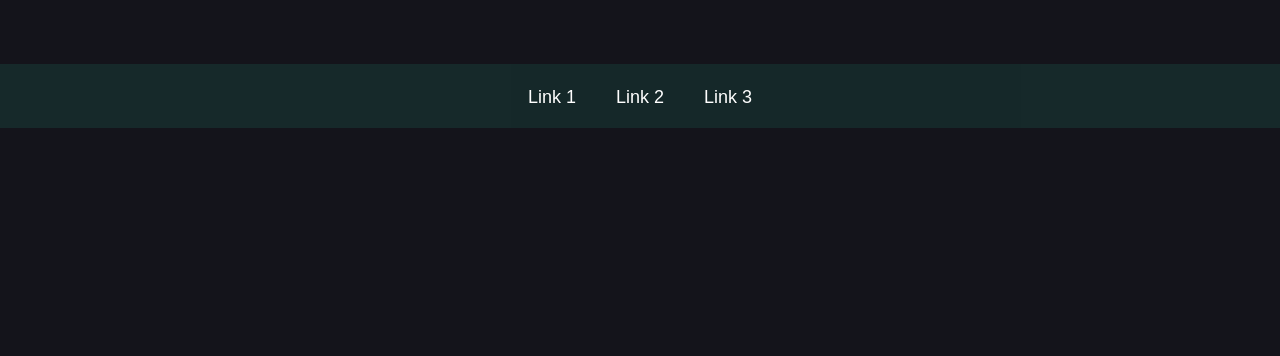
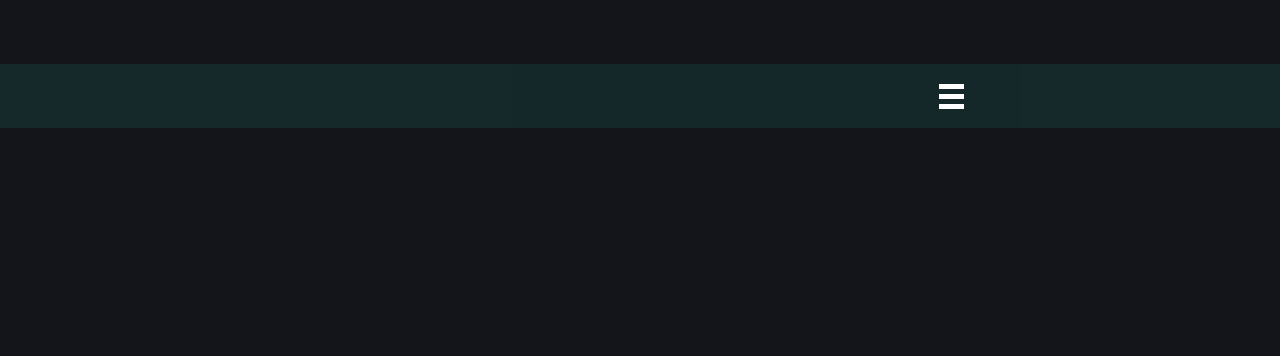
Before and after one commit to AnasElAbd28/Gym-Management-System, a PHP site: page /Templates/quick_form_check.php in a window 1280 px wide. Shown: the part 64-420 px from the top of the page. Run offline with PHP 8.4, Linux system fonts and the light colour scheme; the visitor is signed in with stand-in values (Sample User, id 1); data that the repository does not hold is empty; some libraries are stand-ins or nearby versions.

Commit message:
second navigation burger icon

```diff
--- a/Javascript/app.js
+++ b/Javascript/app.js
@@ -1,12 +1,15 @@
 const navSlide = () => {
-    const burger = document.querySelector('.burger');
-    const navLinks = document.querySelectorAll('.nav-links li');
-    const nav = document.querySelector('.nav-links');
-    burger.addEventListener('click', () => {
-        nav.classList.toggle('nav-active')
+    const burgers = document.querySelectorAll('.burger');
+    burgers.forEach((burger) => {
+        burger.addEventListener('click', () => {
+            const nav = burger.parentElement.querySelector('.nav-links');
+            nav.classList.toggle('nav-active');
+            const navLinks = nav.querySelectorAll('li');
+            navLinks.forEach((link, index) => {
+                link.style.animation = `navLinkFade 0.5s ease forwards ${index / 7 + 0.5}s`;
+            });
+        });
     });
-    navLinks.forEach((link , index)=>{
-        link.style.animation =`navLinkFade 0.5s ease forwards ${index / 7 + 1.5}s`;
-    });
-}
+};
+
 navSlide();
--- a/Templates/quick_form_check.php
+++ b/Templates/quick_form_check.php
@@ -43,11 +43,18 @@
 
 <!-- Second Navigation Bar (new) -->
 <nav class="second-nav">
-    <ul>
+    <div>
+    <ul class = "nav-links">
         <li><a href="#">Link 1</a></li>
         <li><a href="#">Link 2</a></li>
         <li><a href="#">Link 3</a></li>
     </ul>
+    </div>
+    <div class="burger">
+        <div class="l1"></div>
+        <div class="l2"></div>
+        <div class="l3"></div>
+    </div>
 </nav>
     <div class="all-content">
     <main>
```
